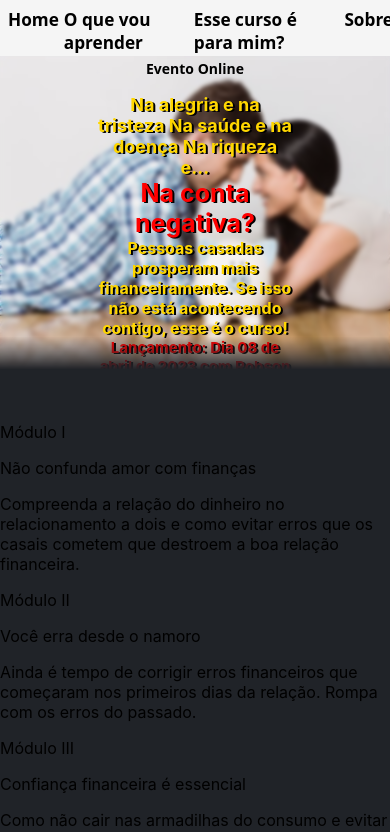
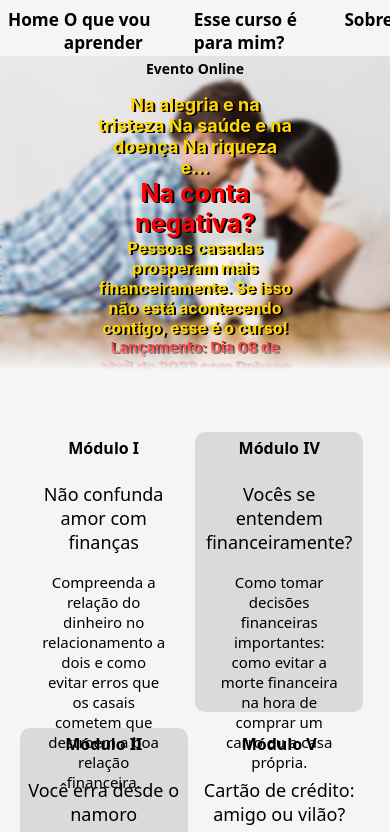
Before and after one commit to daniel-s-souza/Rbraga_landing_page, a React (Create React App) app: page / in a window 390 px wide. Shown: the top 832 px of the page. Built offline with nearby package versions, Linux system fonts and the light colour scheme.

Commit message:
feat: implementa css de conteudos

```diff
--- a/src/pages/conteudo/index.js
+++ b/src/pages/conteudo/index.js
@@ -1,41 +1,42 @@
 import React, { Component } from 'react'
+import './style.css';
 
 export default class index extends Component {
   render() {
     return (
-      <div id='conteudo'>
+      <div className='content' id='conteudo'>
           <section>
       <div className='modulo1'>
-        <p className='modulo'> Módulo I </p>
-        <p className=''> Não confunda amor com finanças</p>
-        <p>Compreenda a relação do dinheiro no relacionamento a dois e como evitar erros que os casais cometem que destroem a boa relação financeira.</p>
+        <p className='moduloTitle'> Módulo I </p>
+        <p className='moduloHeadLine'> Não confunda amor com finanças</p>
+        <p className='moduloContent'>Compreenda a relação do dinheiro no relacionamento a dois e como evitar erros que os casais cometem que destroem a boa relação financeira.</p>
       </div>
       <div className='modulo2'>
-        <p className='modulo'> Módulo II </p>
-        <p className=''> Você erra desde o namoro</p>
-        <p>Ainda é tempo de corrigir erros financeiros que começaram nos primeiros dias da relação. Rompa com os erros do passado.</p>
+        <p className='moduloTitleGreyBox'> Módulo II </p>
+        <p className='moduloHeadLine'> Você erra desde o namoro</p>
+        <p className='moduloContent'>Ainda é tempo de corrigir erros financeiros que começaram nos primeiros dias da relação. Rompa com os erros do passado.</p>
       </div>
       <div className='modulo3'>
-        <p className='modulo'> Módulo III </p>
-        <p className=''> Confiança financeira é essencial</p>
-        <p>Como não cair nas armadilhas do consumo e evitar brigar por dinheiro na relação. Como os casais financeiramente felizes fazem?</p>
+        <p className='moduloTitle'> Módulo III </p>
+        <p className='moduloHeadLine'> Confiança financeira é essencial</p>
+        <p className='moduloContent'>Como não cair nas armadilhas do consumo e evitar brigar por dinheiro na relação. Como os casais financeiramente felizes fazem?</p>
       </div>
       </section>
       <section>
       <div className='modulo4'>
-        <p className='modulo'> Módulo IV </p>
-        <p className=''> Vocês se entendem financeiramente?</p>
-        <p>Como tomar decisões financeiras importantes: como evitar a morte financeira na hora de comprar um carro ou a casa própria.</p>
+        <p className='moduloTitleGreyBox'> Módulo IV </p>
+        <p className='moduloHeadLine'> Vocês se entendem financeiramente?</p>
+        <p className='moduloContent'>Como tomar decisões financeiras importantes: como evitar a morte financeira na hora de comprar um carro ou a casa própria.</p>
       </div>
       <div className='modulo5'>
-        <p className='modulo'> Módulo V </p>
-        <p className=''> Cartão de crédito: amigo ou vilão?</p>
-        <p>Aprenda a avaliar quanto você ganha e a avaliar os gastos do cartão de crédito, evitando as armadilhas do crédito rotativo e do endividamento.</p>
+        <p className='moduloTitle'> Módulo V </p>
+        <p className='moduloHeadLine'> Cartão de crédito: amigo ou vilão?</p>
+        <p className='moduloContent'>Aprenda a avaliar quanto você ganha e a avaliar os gastos do cartão de crédito, evitando as armadilhas do crédito rotativo e do endividamento.</p>
       </div>
       <div className='modulo6'>
-        <p className='modulo'> Módulo VI </p>
-        <p className=''> Dinheiro traz felicidade ao casal?</p>
-        <p>Saiba como controlar o orçamento familiar e considerar o dinheiro como instrumento de bem-estar, por meio de simulações de investimentos.</p>
+        <p className='moduloTitleGreyBox'> Módulo VI </p>
+        <p className='moduloHeadLine'> Dinheiro traz felicidade ao casal?</p>
+        <p className='moduloContent'>Saiba como controlar o orçamento familiar e considerar o dinheiro como instrumento de bem-estar, por meio de simulações de investimentos.</p>
       </div>
       </section>
 
--- /dev/null
+++ b/src/pages/conteudo/style.css
@@ -0,0 +1,58 @@
+@media screen and (max-width: 480px){
+  .content {
+    display: flex;
+    padding: 10px;
+    align-items: center;
+    justify-content: space-between;
+    max-width: 90%;
+    margin: auto;
+  }
+
+  .moduloTitleGreyBox {
+    color: black;
+    font-family:system-ui, -apple-system, BlinkMacSystemFont, 'Segoe UI', Roboto, Oxygen, Ubuntu, Cantarell, 'Open Sans', 'Helvetica Neue', sans-serif;
+    font-size: 16px;
+    font-weight: bold;
+    text-align: center;
+    padding: 5px;
+  }
+
+  .modulo2 , .modulo4, .modulo6 {
+    background-color: #dadada;
+    border-radius: 10px;
+    padding: 0 5px 0;
+    height: 280px;
+    width: 90%;
+  }
+
+  .moduloTitle {
+    color: black;
+    font-family:system-ui, -apple-system, BlinkMacSystemFont, 'Segoe UI', Roboto, Oxygen, Ubuntu, Cantarell, 'Open Sans', 'Helvetica Neue', sans-serif;
+    font-size: 16px;
+    font-weight: bold;
+    text-align: center;
+    padding: 5px;
+  }
+
+  .modulo1, .modulo3, .modulo5 {
+    font-family:system-ui, -apple-system, BlinkMacSystemFont, 'Segoe UI', Roboto, Oxygen, Ubuntu, Cantarell, 'Open Sans', 'Helvetica Neue', sans-serif;
+    border-radius: 10px;
+    padding: 0 5px 0;
+    height: 280px;
+    width: 90%;
+  }
+
+  .moduloHeadLine {
+    font-family:system-ui, -apple-system, BlinkMacSystemFont, 'Segoe UI', Roboto, Oxygen, Ubuntu, Cantarell, 'Open Sans', 'Helvetica Neue', sans-serif;
+    text-align: center;
+    font-size: 18px;
+  }
+
+  .moduloContent {
+    font-family:system-ui, -apple-system, BlinkMacSystemFont, 'Segoe UI', Roboto, Oxygen, Ubuntu, Cantarell, 'Open Sans', 'Helvetica Neue', sans-serif;
+    font-size: 15px;
+    text-align: center;
+    max-width: 80%;
+    margin: auto;
+  }
+}
--- a/src/pages/homepage/style.css
+++ b/src/pages/homepage/style.css
@@ -1,5 +1,5 @@
 body {
-  background-color: rgb(32,35,40);
+  background-color: whitesmoke;
 }
 @media screen and (max-width: 480px){
   .imgBlock {
```
